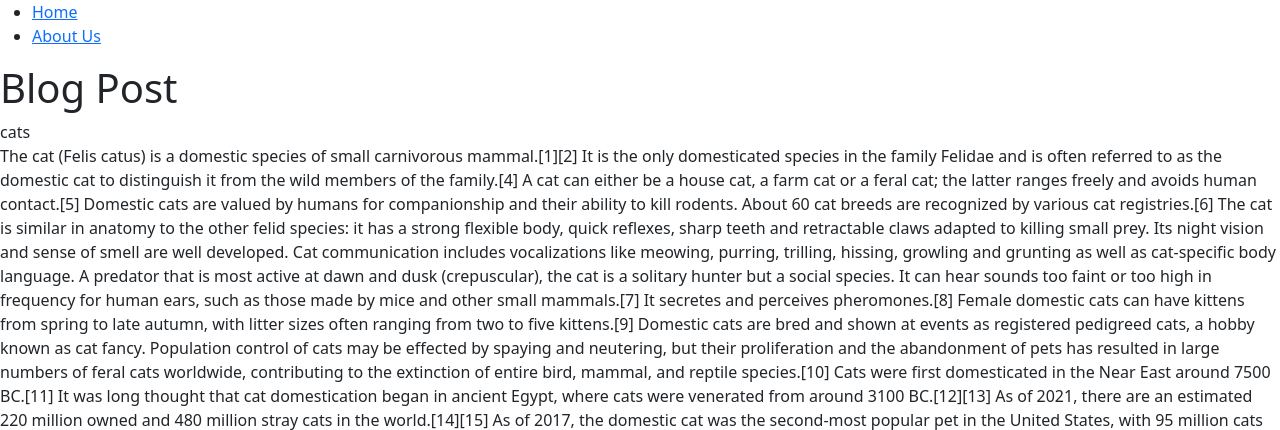
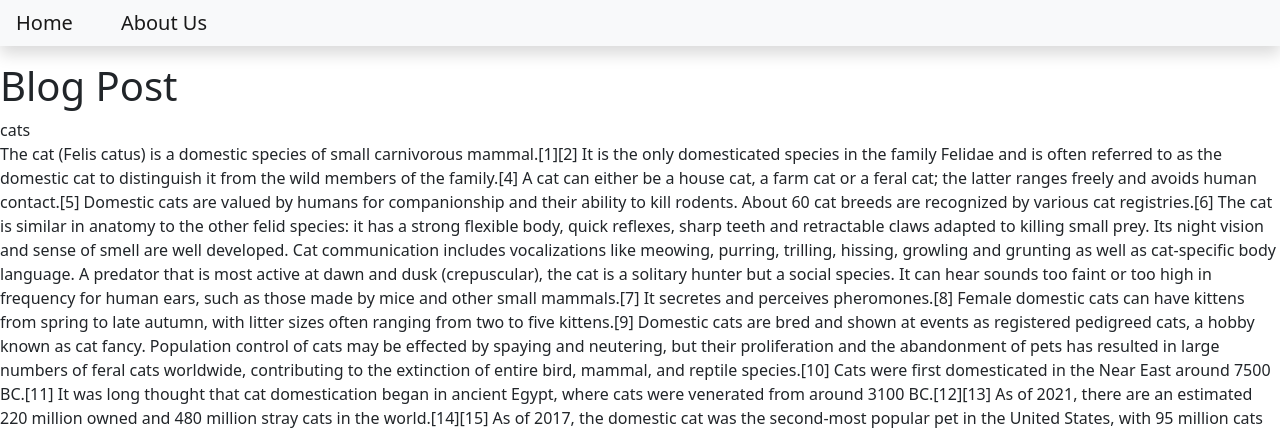
Before and after one commit to BhatiyaUdit/udemy_python_training, a Django app: a page that uses New_Section32_APP9_DjangoBlogTranslatorApp/templates/base_nav.html in a window 1280 px wide. Shown: the top 430 px of the page. Run offline with Django 3.2, Linux system fonts and the light colour scheme; data comes from the database, SQL or seed files in the repository.

Commit message:
290 Nav bar styling

```diff
--- a/New_Section32_APP9_DjangoBlogTranslatorApp/templates/base_nav.html
+++ b/New_Section32_APP9_DjangoBlogTranslatorApp/templates/base_nav.html
@@ -13,19 +13,21 @@
         <title>Blog Posts TITLE</title>
     </head>
     <body>
-        <nav>
-            <ul>
-                <li>
-                    <a href="{% url 'home_view_pattern' %}">Home</a>
-                </li>
-                <li> <a href="{% url 'about_view_pattern' %}">About Us</a></li>
-            </ul>
+        <nav class="navbar navbar-expand-lg navbar-light bg-light shadow mb-3" id="mainNav">
+            <div class="collapse navbar-collapse" id="navbarResponsive">
+                <ul class="navbar-nav ml-auto">
+                    <li class="nav-item">
+                        <a class="navbar-brand p-3" href="{% url 'home_view_pattern' %}">Home</a>
+                    </li>
+                    <li><a class="navbar-brand p-3" href="{% url 'about_view_pattern' %}">About Us</a></li>
+                </ul>
+            </div>
         </nav>
 
         {% block content %}
         {% endblock content%}
 
-   <!-- Option 1: Bootstrap Bundle with Popper -->
+        <!-- Option 1: Bootstrap Bundle with Popper -->
         <script src="https://cdn.jsdelivr.net/npm/bootstrap@5.1.3/dist/js/bootstrap.bundle.min.js"
                 integrity="sha384-ka7Sk0Gln4gmtz2MlQnikT1wXgYsOg+OMhuP+IlRH9sENBO0LRn5q+8nbTov4+1p"
                 crossorigin="anonymous"></script>
```
